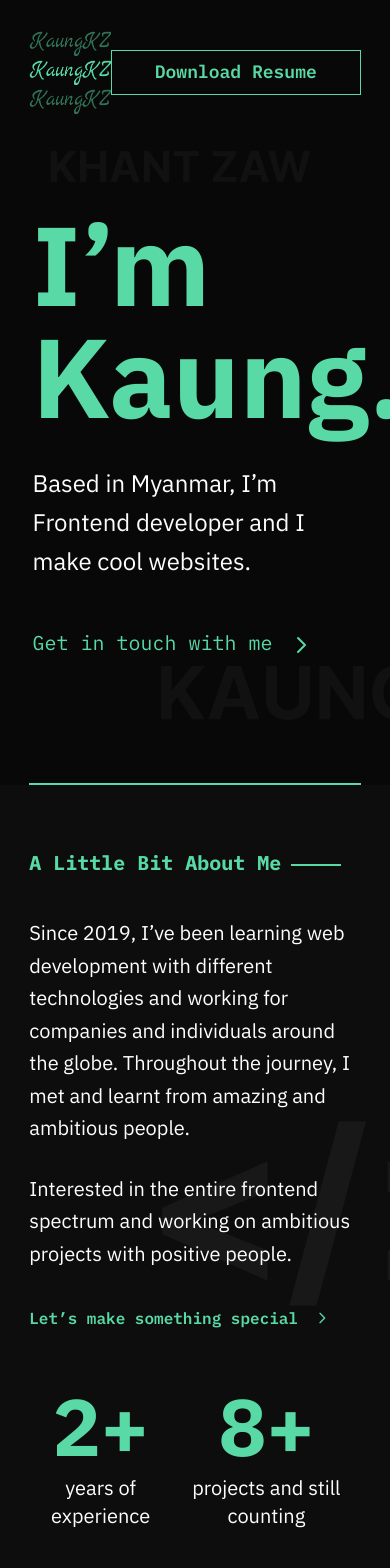
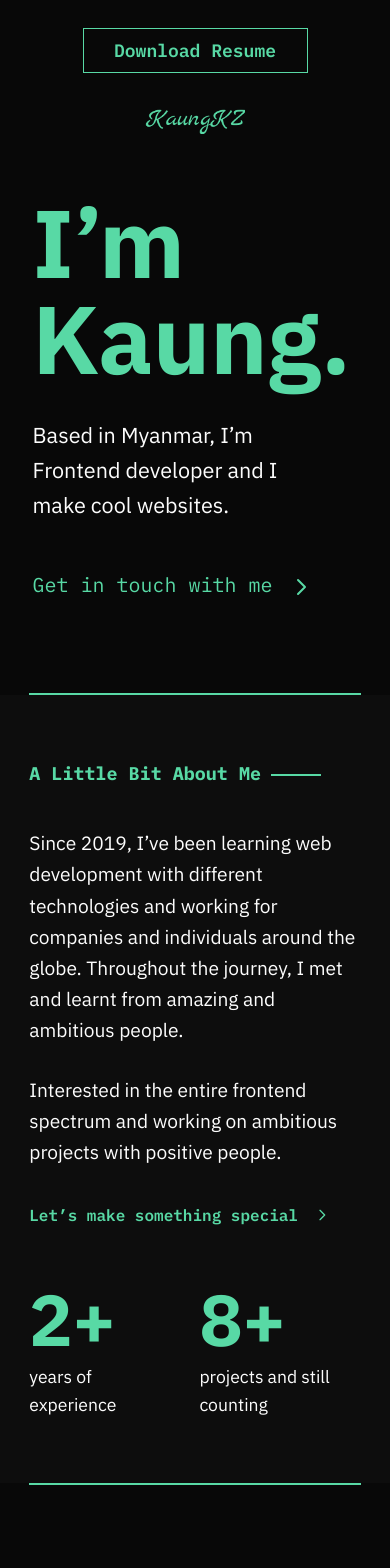
Before and after one commit to KaungKZ/Portfolio, a React (Create React App) app: page / in a window 390 px wide. Shown: the top 1568 px of the page. Built offline with nearby package versions, Linux system fonts and the light colour scheme.

Commit message:
added media queries

```diff
--- a/src/components/Home.jsx
+++ b/src/components/Home.jsx
@@ -247,16 +247,23 @@ export default function Home() {
               loop={true}
               className="projects__slider"
               breakpoints={{
-                1280: {
+                1281: {
                   spaceBetween: 90,
                 },
-                1024: {
+                1025: {
                   spaceBetween: 50,
                   slidesPerView: 2.2,
                 },
                 768: {
                   spaceBetween: 50,
                   slidesPerView: 1.6,
+                },
+                601: {
+                  spaceBetween: 50,
+                  slidesPerView: 1.3,
+                },
+                321: {
+                  slidesPerView: 1.1,
                 },
               }}
             >
--- a/src/components/Navbar.jsx
+++ b/src/components/Navbar.jsx
@@ -9,7 +9,10 @@ export default function Navbar() {
       <nav className=" w-full">
         <ul className="flex justify-between items-center">
           <li>
-            <Link to="/" className="text-primary-default flex flex-col">
+            <Link
+              to="/"
+              className="text-primary-default flex flex-col navbar__logo-link"
+            >
               <img src={logo} alt="logo" className="navbar__logo opacity-50" />
               <img src={logo} alt="logo" className="navbar__logo mt-1 mb-1" />
               <img src={logo} alt="logo" className="navbar__logo opacity-50" />
@@ -20,7 +23,7 @@ export default function Navbar() {
               to={MyPDF}
               target="_blank"
               download="Resume.pdf"
-              className="border-button text-primary-default w-[250px]"
+              className="download-resume border-button text-primary-default w-[250px]"
             >
               Download Resume
               <svg>
--- a/src/styles/_home.scss
+++ b/src/styles/_home.scss
@@ -136,6 +136,10 @@
 
 .projects {
   &__slider {
+    .swiper-wrapper {
+      transition-timing-function: ease;
+      transition-delay: 200ms;
+    }
     .swiper-slide:not(.swiper-slide-active) {
       position: relative;
 
@@ -147,7 +151,24 @@
         width: 100%;
         height: 100%;
         background: rgba(0, 0, 0, 0.6);
+        transition: background 200ms ease;
         z-index: 11;
+      }
+    }
+
+    .swiper-slide.swiper-slide-active {
+      &::after {
+        content: "";
+        position: absolute;
+        top: 0;
+        left: 0;
+        width: 100%;
+        height: 100%;
+        background: transparent;
+        // transition: background 200ms ease;
+
+        transition-delay: 200ms;
+        z-index: -1;
       }
     }
     .swiper-slide {
@@ -332,6 +353,7 @@
     // max-width: 85%;
   }
   .header {
+    width: 100%;
     &__bg.bg-1 {
       left: -15px;
     }
@@ -420,6 +442,7 @@
     .skill {
       width: unset;
       justify-content: center;
+      align-items: center;
     }
     .skill-photo {
       width: 80px;
@@ -472,7 +495,13 @@
       }
       h3 {
         font-size: 1.5rem;
+        width: 85%;
       }
+    }
+  }
+  .skills {
+    &__bg.bg-2 {
+      left: -15px;
     }
   }
 
@@ -484,6 +513,10 @@
       .section-title {
         margin-bottom: 2.5rem;
       }
+    }
+
+    &__exp {
+      margin-bottom: 0px;
     }
 
     &__exp h1,
@@ -503,8 +536,110 @@
       width: 100%;
     }
     &__right {
+      text-align: left;
       margin-top: 3.5rem;
       flex-direction: row;
     }
   }
+
+  .contact {
+    &__wrapper {
+      .section-title {
+        margin-bottom: 3rem;
+      }
+    }
+    &__content {
+      flex-direction: column;
+
+      .left,
+      .right {
+        width: 100%;
+        margin-right: 0px;
+      }
+    }
+    &__bg {
+      left: unset;
+      right: -10px;
+      top: 348px;
+    }
+  }
 }
+
+@media (max-width: 600px) {
+  .header {
+    padding-bottom: 3rem;
+    padding-top: 2.5rem;
+
+    &__container {
+      h1 {
+        font-size: 6rem;
+      }
+      h3 {
+        font-size: 1.35rem;
+      }
+    }
+    &__bg {
+      display: none;
+    }
+  }
+  .about {
+    margin-bottom: 7rem;
+    &__left {
+      p {
+        font-size: 1.2rem;
+      }
+    }
+    &__exp {
+      margin-right: 3rem;
+    }
+    &__exp,
+    &__projects {
+      h1 {
+        font-size: 4.5rem;
+      }
+      span {
+        font-size: 1.1rem;
+      }
+    }
+    &__bg {
+      display: none;
+    }
+  }
+  .projects {
+    // display: none;
+    padding-bottom: 5rem;
+    &__bg {
+      display: none;
+    }
+  }
+  .skills {
+    padding-bottom: 7rem;
+    &__container {
+      grid-row-gap: 60px;
+      row-gap: 60px;
+    }
+    .skill-photo {
+      width: 75px;
+    }
+    .skill:before {
+      display: none;
+    }
+    &__bg {
+      display: none;
+    }
+  }
+  .contact {
+    &__wrapper .section-title {
+      margin-bottom: 2rem;
+    }
+    &__bg {
+      display: none;
+    }
+  }
+}
+
+@media (max-width: 480px) {
+  .header {
+    padding-top: 3.5rem;
+  }
+}
--- a/src/styles/_navbar.scss
+++ b/src/styles/_navbar.scss
@@ -38,3 +38,33 @@
     }
   }
 }
+
+@media (max-width: 600px) {
+  .navbar {
+    ul {
+      .download-resume {
+        width: 225px;
+      }
+    }
+  }
+}
+
+@media (max-width: 480px) {
+  .navbar {
+    height: auto;
+    margin-top: 28px;
+    &__logo-link {
+      img:first-child,
+      img:last-child {
+        display: none;
+      }
+    }
+    ul {
+      flex-direction: column-reverse;
+
+      li:first-child {
+        margin-top: 2rem;
+      }
+    }
+  }
+}
--- a/src/styles/index.scss
+++ b/src/styles/index.scss
@@ -215,11 +215,13 @@
     }
   }
 
-  // @media (max-width: 768px) {
-  //   .section-title {
-  //     margin-bottom: 3.5rem;
-  //   }
-  // }
+  @media (max-width: 600px) {
+    .section-title {
+      h4 {
+        font-size: 1.15rem;
+      }
+    }
+  }
 }
 
 body,
@@ -242,3 +244,5 @@ body {
     max-width: 85%;
   }
 }
+
+// @media (max-width)
```
